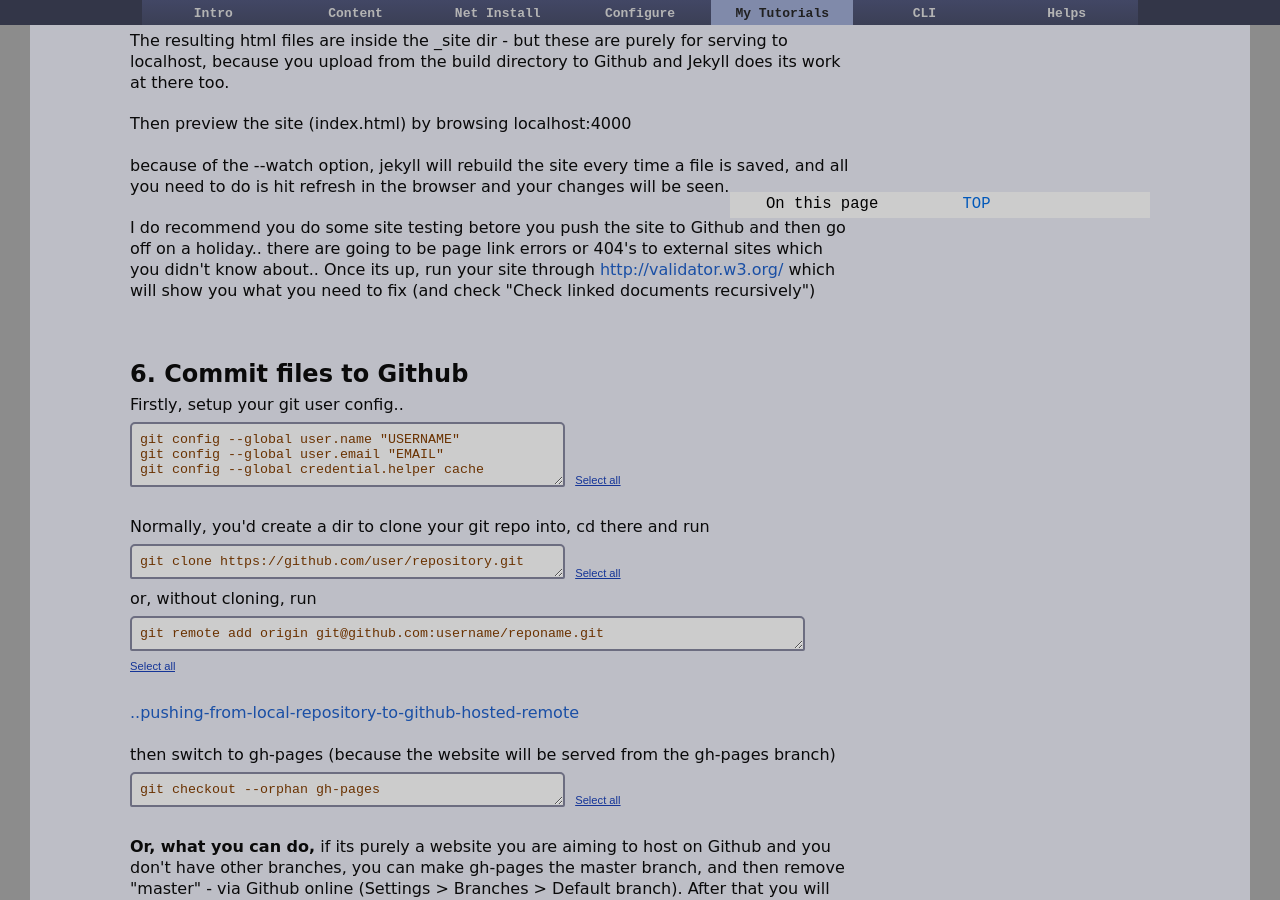
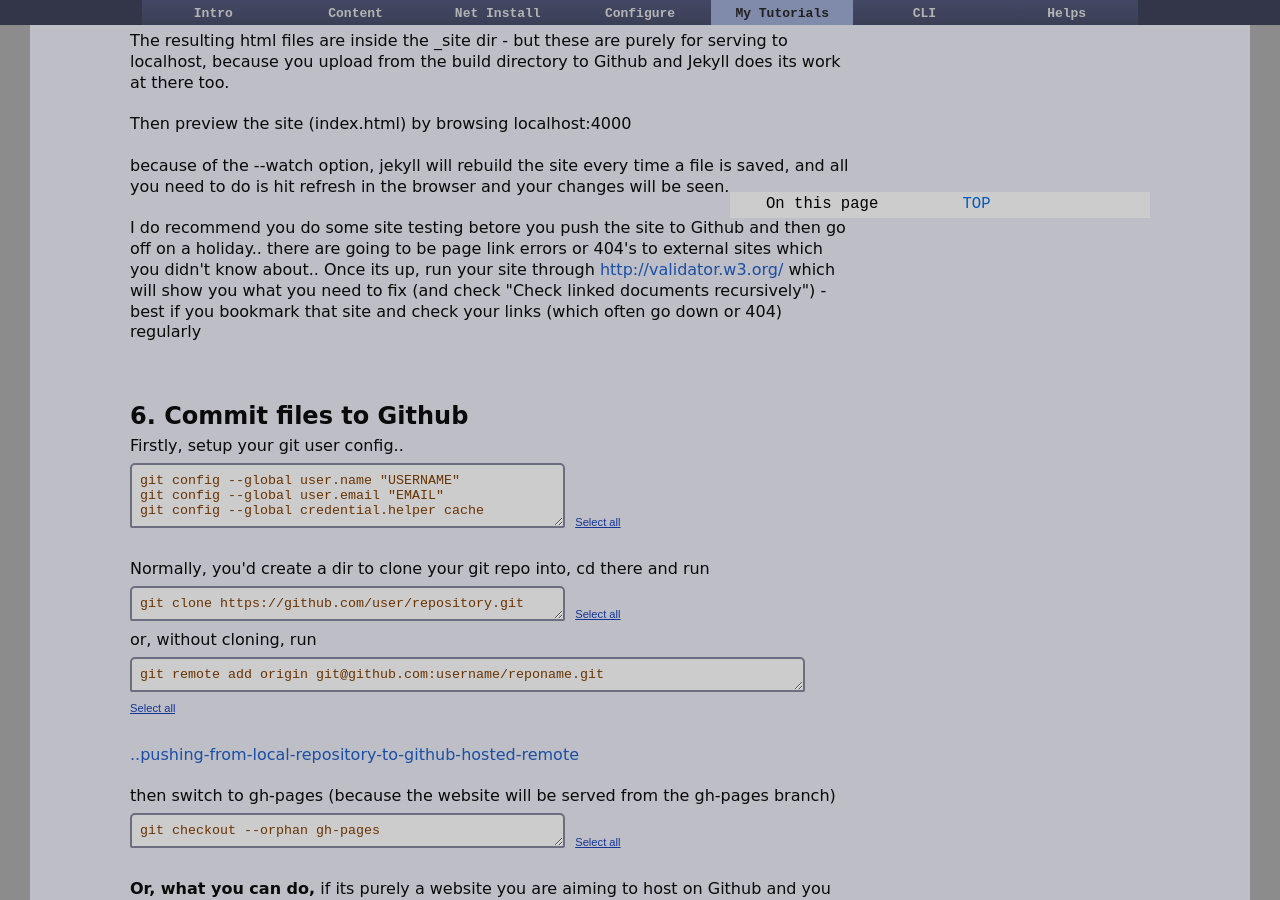
Before and after one commit to dquinton/debian-install, a Jekyll site: the page built from tutorial/22-github-pages.html, in a window 1280 px wide and 900 px high, scrolled down 5287 px. Built offline with Jekyll 4.4.1, drawn with Linux system fonts in a browser that asks for light colours.

Commit message:
updating pages

```diff
--- a/config/lxde-openbox.html
+++ b/config/lxde-openbox.html
@@ -597,7 +597,7 @@ nano ~/.config/openbox/menu-utility.xml</textarea>
 &nbsp;
 <input type="button" class="submitLink" value="Select all" onClick="javascript:this.form.T.focus();this.form.T.select();">
 </form>
-and copy the contents of my <a href="{{site.baseurl}}/files/menu-utlity.html">menu-utlity.xml</a> to it. Then Ctrl-X,y, Enter to save it.
+and copy the contents of my <a href="{{site.baseurl}}/files/menu-utility.html">menu-utility.xml</a> to it. Then Ctrl-X,y, Enter to save it.
 <br><br>
 right-click on the desktop or far edge of screen and click on Reconfigure.
 
--- a/tutorial/09-opera.html
+++ b/tutorial/09-opera.html
@@ -44,7 +44,7 @@ id: tutor
 <div>Speed dial thumbs on a new tab page can be set to whatever pages and how many you want, and at what size you want. &nbsp;</div>
 <div><br>
 </div>
-<div>Ways to save memory&nbsp;<a href="http://operawiki.info/operaperformance" >http://operawiki.info/operaperformance</a></div>
+
 <div>
 <ul><li>turn off special effects,&nbsp;<b>Shift-f12</b></li>
 <li>disable animated images,&nbsp;<b>Ctrl-f12</b>&nbsp;&gt; Content</li>
--- a/tutorial/14-cloud-syncing.html
+++ b/tutorial/14-cloud-syncing.html
@@ -25,7 +25,7 @@ id: tutor
 <div dir="ltr"><font size="3"><span style="line-height:27px"><br>
 </span></font></div>
 <div dir="ltr">
-<div dir="ltr"><b><font size="4">spideroak</font><font size="3">&nbsp;</font></b><font size="3">looks ok, but they only give 2GB for free and you need their 23Mb program installed.&nbsp;</font><font size="3"><a href="https://spideroak.com/signup/" rel="noreferrer">https://spideroak.com/signup/</a></font></div>
+<div dir="ltr"><b><font size="4">spideroak</font><font size="3">&nbsp;</font></b><font size="3">looks ok, but they only give 2GB for free and you need their 23Mb program installed.&nbsp;</font><font size="3"><a href="https://spideroak.com/solutions/spideroak-one" rel="noreferrer">https://spideroak.com/signup/</a></font></div>
 <div dir="ltr"><font size="3"><br>
 </font></div>
 <div dir="ltr"><b><font size="4">OwnCube</font></b> which is hosted by ownCloud -but it's <u>no longer</u> a free service (and they didn't tell me about that!)</div>
@@ -48,7 +48,7 @@ id: tutor
 </font><b><font size="5"><font color="#f3f3f3" style="background-color:rgb(204,0,0)">&nbsp;</font><font color="#f3f3f3" style="background-color:rgb(204,0,0)">W</font><font color="#f3f3f3" style="background-color:rgb(204,0,0)">&nbsp;</font></font></b>  <font size="4"><b>Wuala</b></font></div>
 <div dir="ltr">Linux friendly but no longer for free - it'll be 99 Euro cents per month for 5Gb.<br>
 <font size="3">
-<div dir="ltr"><font color="#0b5394"><a href="http://www.wuala.com/referral/CG7FB4PA7NGHGPJ6A343" rel="noreferrer">http://www.wuala.com/...</a></font></div>
+<div dir="ltr"><font color="#0b5394"><a href="http://www.wuala.com/">http://www.wuala.com/</a></font></div>
 <div dir="ltr"><br>
 </div>
 </font>Basically you have 3 options given you within the Wuala app:
--- a/tutorial/17-remote-install.html
+++ b/tutorial/17-remote-install.html
@@ -492,7 +492,7 @@ You can make a live build from your installed system with (haven't tested it mys
 <li><span style="font-size:medium">the build may also terminate if APT is specified and there is a package not&nbsp;found. You can switch to Aptitude so that the build won't terminate on these, with:&nbsp;</span><span style="line-height:27px;color:#6A3200;font-size:medium">lh config --apt aptitude</span></li></ul>
 </div>
 <div>
-<ul><li><font size="3">there's a catch to turning off package recommends as there are some needed recommends (to make the live cd work) and these will need to be added to the package lists (list made above), see&nbsp;</font><font size="3"><a href="http://live.debian.net/manual/html/live-manual/customizing-package-installation.en.html#449">customizing-package-installation</a></font></li>
+<ul><li><font size="3">there's a catch to turning off package recommends as there are some needed recommends (to make the live cd work) and these will need to be added to the package lists (list made above), see&nbsp;</font><font size="3"><a href="http://live-systems.org/manual/current/html/live-manual/customizing-package-installation.en.html">customizing-package-installation</a></font></li>
 <ul><li><span style="font-size:medium;line-height:27px">recommends for </span><font size="3" style="font-size:16px;line-height:1.6"><span style="line-height:25px"><a href="http://packages.debian.org/wheezy/live-boot">live-boot</a>&nbsp;and&nbsp;</span><span style="line-height:24px"><a href="http://packages.debian.org/wheezy/live-config">live-config</a>&nbsp;</span><span style="line-height:26px">include: <font color="#7C2020">eject file live-boot-doc rsync uuid-runtime live-config-doc live-tools sudo user-setup</font></span></font></li></ul></ul>
 </div>
 <div>
--- a/tutorial/22-github-pages.html
+++ b/tutorial/22-github-pages.html
@@ -329,7 +329,7 @@ Then preview the site (index.html) by browsing localhost:4000
 because of the --watch option, jekyll will rebuild the site every time a file is saved, and all you need to do is hit refresh in the browser and your changes will be seen.
 <br><br>
 
-I do recommend you do some site testing betore you push the site to Github and then go off on a holiday.. there are going to be page link errors or 404's to external sites which you didn't know about.. Once its up, run your site through <a href="http://validator.w3.org/">http://validator.w3.org/</a> which will show you what you need to fix (and check "Check linked documents recursively")
+I do recommend you do some site testing betore you push the site to Github and then go off on a holiday.. there are going to be page link errors or 404's to external sites which you didn't know about.. Once its up, run your site through <a href="http://validator.w3.org/">http://validator.w3.org/</a> which will show you what you need to fix (and check "Check linked documents recursively") - best if you bookmark that site and check your links (which often go down or 404) regularly
 <br><br><br><br>
 
 
--- a/tutorial/cli/02-unix.html
+++ b/tutorial/cli/02-unix.html
@@ -93,9 +93,9 @@ id: cli
 </table>
 <br><br><br>
 
-<h3>UNIX in 24 hours</h3>- byDave Taylor. James C. Armstrong, Jr.<br>
+<h3>UNIX in 24 hours</h3>- by Dave Taylor. James C. Armstrong, Jr.<br>
 I recommend going through this book if you are new to Linux, or perhaps not so new but haven't read up properly about the basic functions of the UNIX OS.<br>
-<a href="http://distro.ibiblio.org/pcos/">download the pdf here</a>
+<a href="http://downloads.tuxpuc.pucp.edu.pe/manuales/otros/UNIX.PDF">download the pdf here</a>
 <br>
 
 <br><br>
```
